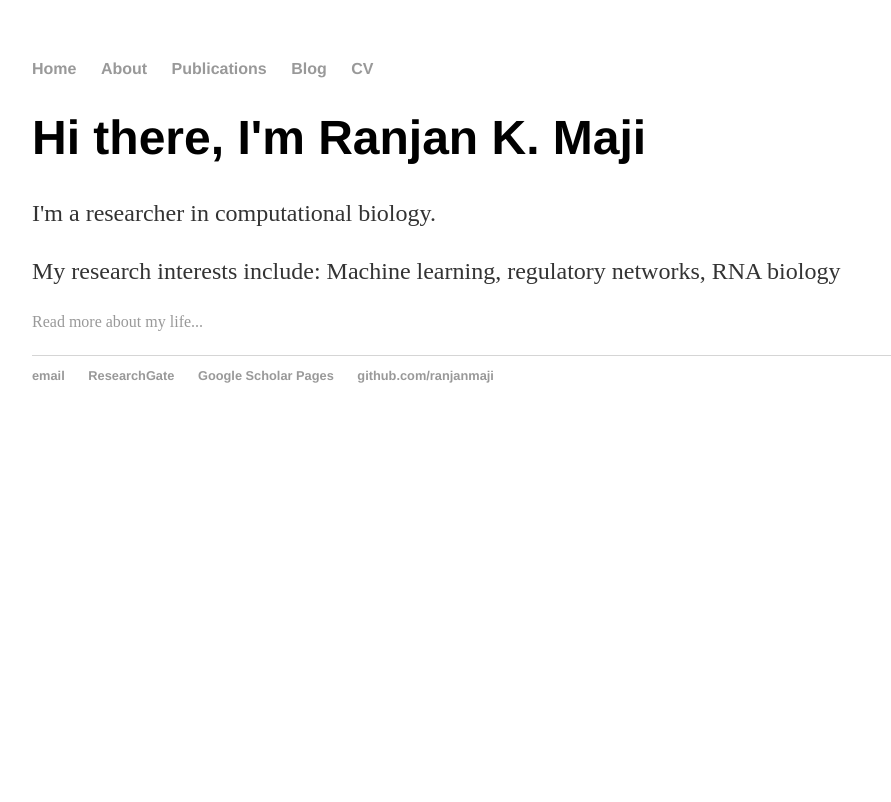
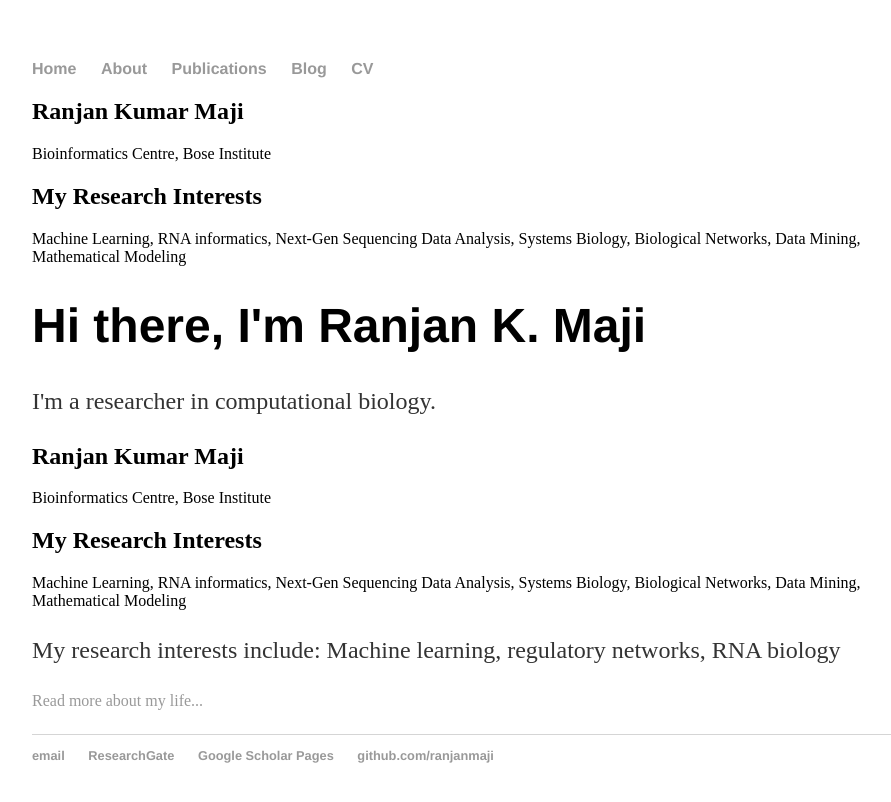
Before and after one commit to ranjanmaji/just-a-site, a Jekyll site: the page built from index.html, in a window 1280 px wide. Shown: the top 802 px of the page, without its empty margins (160-1051 px from the left). Built offline with Jekyll 4.4.1, drawn with Linux system fonts in a browser that asks for light colours.

Commit message:
Update index.html

```diff
--- a/index.html
+++ b/index.html
@@ -4,8 +4,22 @@ title: Ranjan K. Maji
 ---
 
 	<div class="blurb">
+		<h2>Ranjan Kumar Maji</h2>
+Bioinformatics Centre, Bose Institute<br/>
+
+	<h2>My Research Interests</h2>
+	Machine Learning, RNA informatics, Next-Gen Sequencing Data Analysis, Systems
+	Biology, Biological Networks, Data Mining, Mathematical Modeling<br/>
+
+
 		<h1>Hi there, I'm Ranjan K. Maji</h1>
 			<p>I'm a researcher in computational biology.</p>
+			<h2>Ranjan Kumar Maji</h2>
+Bioinformatics Centre, Bose Institute<br/>
+
+<h2>My Research Interests</h2>
+Machine Learning, RNA informatics, Next-Gen Sequencing Data Analysis, Systems
+Biology, Biological Networks, Data Mining, Mathematical Modeling<br/>
 			<p>My research interests include: Machine learning, regulatory networks, RNA biology</p>
 			<a href="/about">Read more about my life...</a></p>
 	</div><!-- /.blurb -->
```
